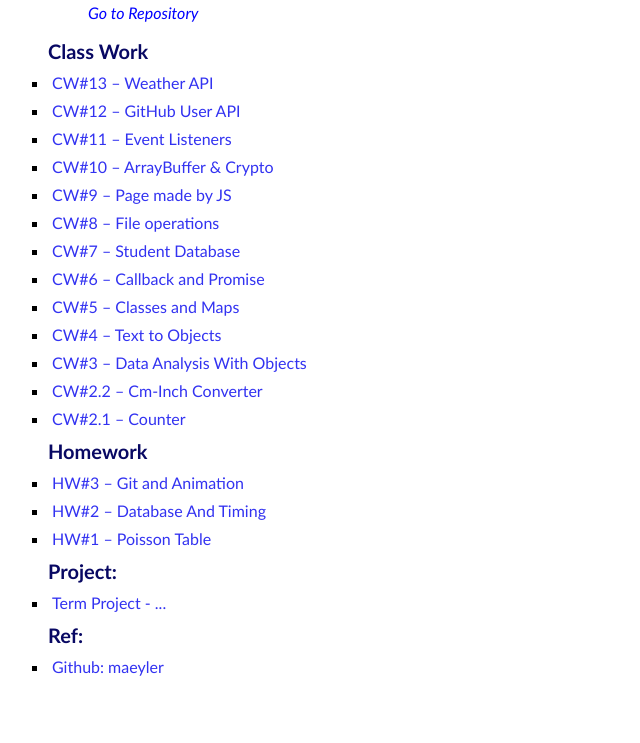
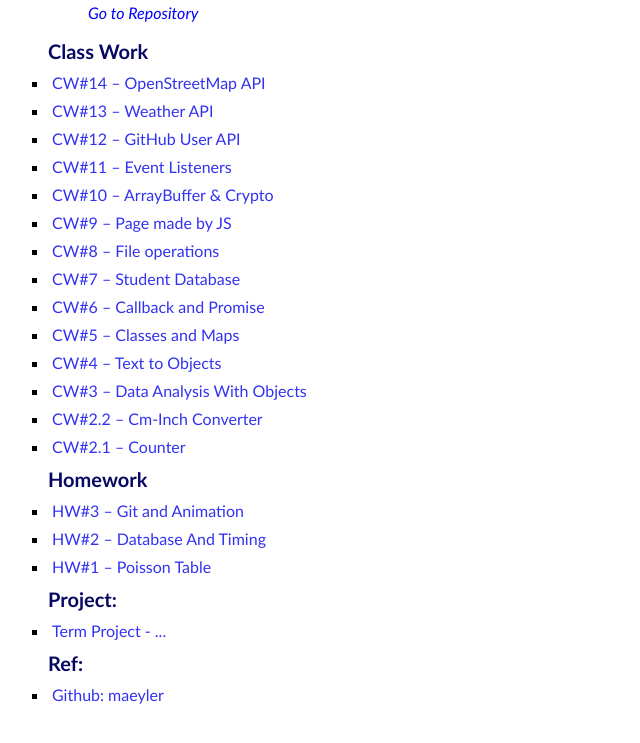
Before and after one commit to FurkanGundogan/AdvProg, a plain HTML site: page index.html in a window 1280 px wide. Shown: the part 35-778 px from the top of the page, without its empty margins (0-640 px from the left). Drawn offline with Linux system fonts and the light colour scheme.

Commit message:
Update index.html

```diff
--- a/index.html
+++ b/index.html
@@ -65,6 +65,7 @@
     <h2 id="class-work"> Class Work</h3>
 
       <ul>
+        <li><a href="https://furkangundogan.github.io/AdvProg/Week11/CW14.html">CW#14 – OpenStreetMap API</a></li>
         <li><a href="https://furkangundogan.github.io/AdvProg/Week10/CW13.html">CW#13 – Weather API</a></li>
         <li><a href="https://furkangundogan.github.io/AdvProg/Week9/CW12.html">CW#12 – GitHub User API</a></li>
         <li><a href="https://furkangundogan.github.io/AdvProg/Week8/CW11.html">CW#11 – Event Listeners</a></li>
```
